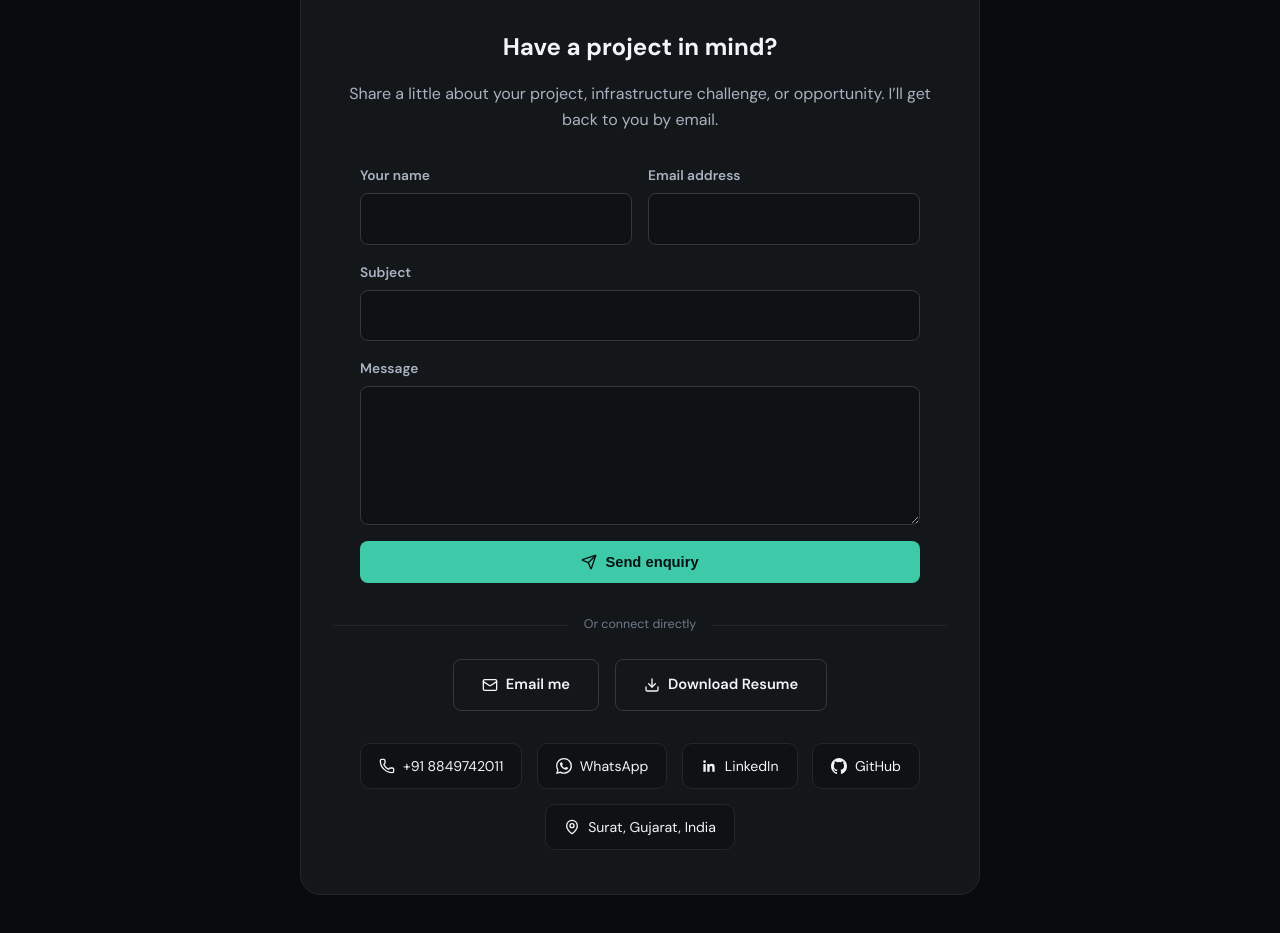
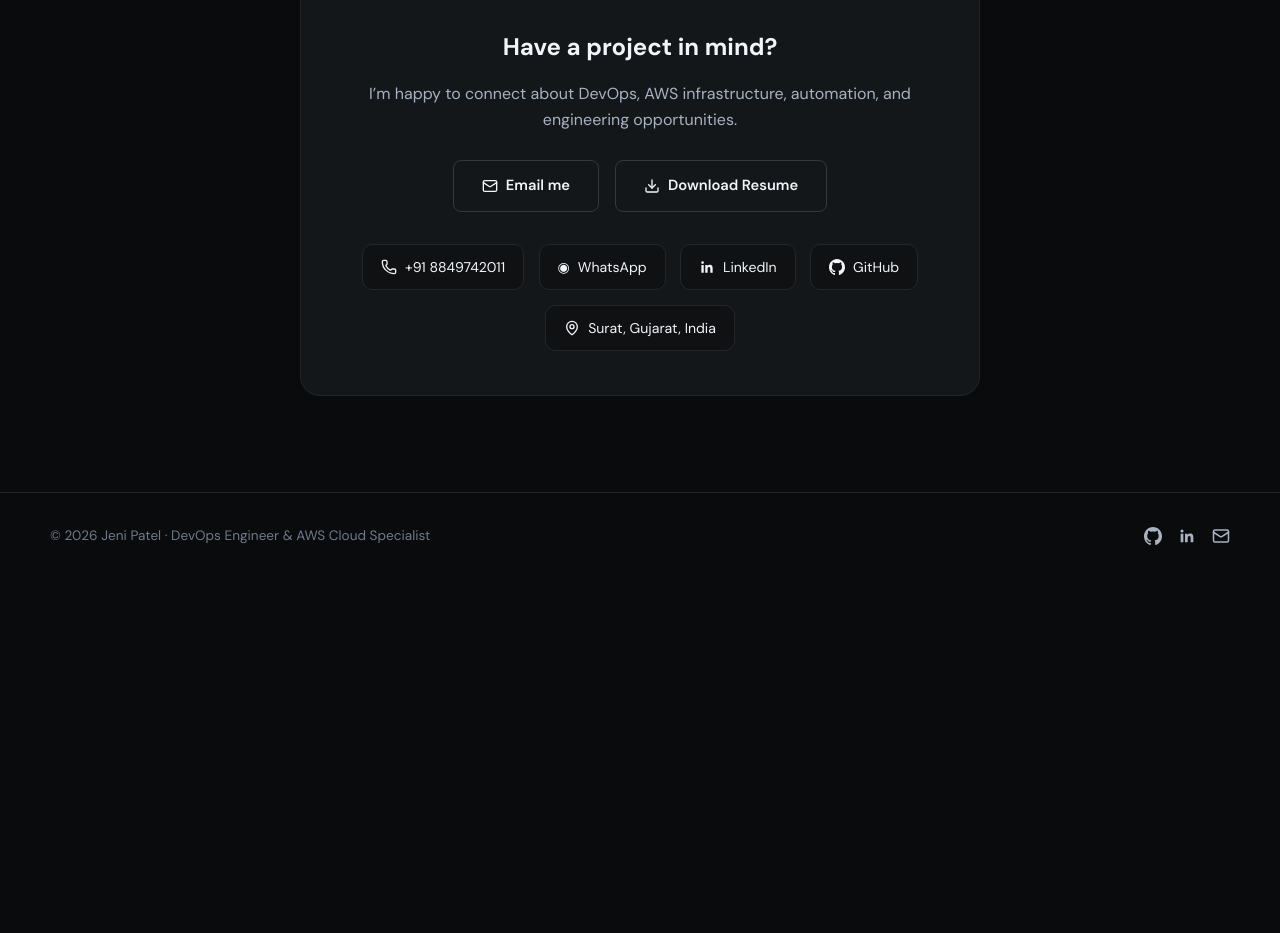
Before and after one commit to jenidevops30/portfolio, a React (Vite) app in the folder frontend/: page / in a window 1280 px wide. Shown: the part 10003-10936 px from the top of the page. After the commit the page ends 10582 px from the top, so only its background shows below. Built offline with nearby package versions, Linux system fonts and the light colour scheme; no server answers.

Commit message:
revert(contact): keep simple direct contact links for now

```diff
--- a/frontend/src/components/Contact.jsx
+++ b/frontend/src/components/Contact.jsx
@@ -1,58 +1,8 @@
-import { useState } from 'react';
-import { Mail, Phone, MapPin, Download, Send } from 'lucide-react';
+import { Mail, Phone, MapPin, Download } from 'lucide-react';
 import { contact } from '../data/portfolioData';
 import { GithubIcon, LinkedinIcon } from './BrandIcons';
 
-const initialForm = { name: '', email: '', subject: '', message: '', website: '' };
-const apiUrl = import.meta.env.VITE_CONTACT_API_URL;
-
-const Contact = () => {
-  const [form, setForm] = useState(initialForm);
-  const [status, setStatus] = useState({ type: 'idle', message: '' });
-
-  const handleChange = (event) => {
-    const { name, value } = event.target;
-    setForm((current) => ({ ...current, [name]: value }));
-  };
-
-  const handleSubmit = async (event) => {
-    event.preventDefault();
-    if (!apiUrl) {
-      setStatus({
-        type: 'error',
-        message: 'The enquiry service is not configured yet. Please contact me by email instead.',
-      });
-      return;
-    }
-
-    setStatus({ type: 'loading', message: 'Sending your enquiry…' });
-    try {
-      const response = await fetch(apiUrl, {
-        method: 'POST',
-        headers: { 'Content-Type': 'application/json' },
-        body: JSON.stringify({
-          name: form.name.trim(),
-          email: form.email.trim(),
-          subject: form.subject.trim(),
-          message: form.message.trim(),
-          website: form.website,
-        }),
-      });
-      const result = await response.json().catch(() => ({}));
-      if (!response.ok) {
-        throw new Error(result.message || 'We could not send your enquiry. Please try again.');
-      }
-      setForm(initialForm);
-      setStatus({ type: 'success', message: 'Thanks for reaching out. Your enquiry has been submitted successfully.' });
-    } catch (error) {
-      setStatus({
-        type: 'error',
-        message: error.message || 'Something went wrong. Please email me directly.',
-      });
-    }
-  };
-
-  return (
+const Contact = () => (
   <section id="contact">
     <div className="container">
       <div className="section-label">Contact</div>
@@ -60,43 +10,8 @@ const Contact = () => {
       <div className="contact-card">
         <div className="contact-title">Have a project in mind?</div>
         <p className="contact-sub">
-            Share a little about your project, infrastructure challenge, or opportunity. I’ll get back to you by email.
+          I’m happy to connect about DevOps, AWS infrastructure, automation, and engineering opportunities.
         </p>
-
-          <form className="contact-form" onSubmit={handleSubmit}>
-            <div className="contact-form-grid">
-              <label>
-                Your name
-                <input name="name" value={form.name} onChange={handleChange} autoComplete="name" maxLength={80} required />
-              </label>
-              <label>
-                Email address
-                <input name="email" type="email" value={form.email} onChange={handleChange} autoComplete="email" maxLength={254} required />
-              </label>
-            </div>
-            <label>
-              Subject
-              <input name="subject" value={form.subject} onChange={handleChange} maxLength={120} required />
-            </label>
-            <label>
-              Message
-              <textarea name="message" value={form.message} onChange={handleChange} rows={5} minLength={20} maxLength={4000} required />
-            </label>
-            <label className="contact-honeypot" aria-hidden="true">
-              Leave this field empty
-              <input name="website" value={form.website} onChange={handleChange} tabIndex={-1} autoComplete="off" />
-            </label>
-            <button className="btn-primary contact-submit" type="submit" disabled={status.type === 'loading'}>
-              <Send size={16} /> {status.type === 'loading' ? 'Sending…' : 'Send enquiry'}
-            </button>
-            {status.message && (
-              <p className={`contact-form-status ${status.type}`} role="status" aria-live="polite">
-                {status.message}
-              </p>
-            )}
-          </form>
-
-          <div className="contact-divider"><span>Or connect directly</span></div>
         <div className="contact-primary-btns">
           <a href={`mailto:${contact.email}`} className="btn-outline">
             <Mail size={16} /> Email me
@@ -105,14 +20,12 @@ const Contact = () => {
             <Download size={16} /> Download Resume
           </a>
         </div>
-
         <div className="contact-links">
           <a href={`tel:${contact.phone.replaceAll(" ", "")}`} className="contact-link">
             <Phone size={16} /> {contact.phone}
           </a>
           <a href={contact.whatsapp} target="_blank" rel="noreferrer" className="contact-link">
-              <svg viewBox="0 0 24 24" fill="currentColor"><path d="M17.472 14.382c-.297-.149-1.758-.867-2.03-.967-.273-.099-.471-.148-.67.15-.197.297-.767.966-.94 1.164-.173.199-.347.223-.644.075-.297-.15-1.255-.463-2.39-1.475-.883-.788-1.48-1.761-1.653-2.059-.173-.297-.018-.458.13-.606.134-.133.298-.347.446-.52.149-.174.198-.298.298-.497.099-.198.05-.371-.025-.52-.075-.148-.67-1.618-.915-2.214-.242-.592-.482-.511-.662-.511-.17 0-.365-.003-.56-.003-.196 0-.515.074-.784.372-.27.299-1.03 1.008-1.03 2.458 0 1.45 1.054 2.848 1.202 3.048.148.199 2.073 3.165 5.022 4.441.701.303 1.248.484 1.674.62.705.223 1.345.191 1.851.115.565-.084 1.758-.718 2.007-1.411.248-.693.248-1.288.173-1.411-.074-.124-.272-.198-.57-.347m-5.421 7.403h-.004a9.87 9.87 0 01-5.031-1.378l-.361-.214-3.741.982.998-3.648-.235-.374a9.86 9.86 0 01-1.51-5.26c.001-5.45 4.436-9.884 9.888-9.884 2.64 0 5.122 1.03 6.988 2.898a9.825 9.825 0 012.893 6.994c-.003 5.45-4.437 9.884-9.885 9.884m8.413-18.297A11.815 11.815 0 0012.05 0C5.495 0 .16 5.335.157 11.892c0 2.096.547 4.142 1.588 5.945L.057 24l6.305-1.654a11.882 11.882 0 005.683 1.448h.005c6.554 0 11.89-5.335 11.893-11.893a11.821 11.821 0 00-3.48-8.413z" /></svg>
-              WhatsApp
+            <span aria-hidden="true">◉</span> WhatsApp
           </a>
           <a href={contact.linkedin} target="_blank" rel="noreferrer" className="contact-link">
             <LinkedinIcon size={16} /> LinkedIn
@@ -128,6 +41,5 @@ const Contact = () => {
     </div>
   </section>
 );
-};
 
 export default Contact;
```
Lines whose indentation alone changed are shown as unchanged.
